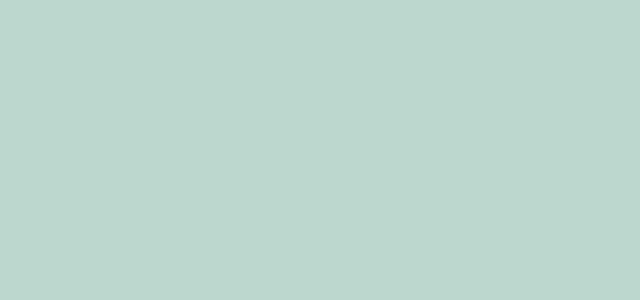
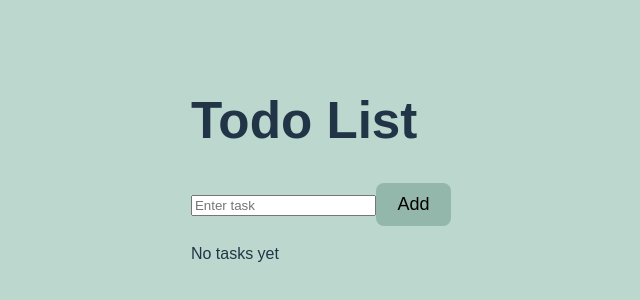
Before and after one commit to Kanchan012/form-react, a React (Vite) app in the folder form/: page /todo in a window 1280 px wide. Before the commit this address had no page. Shown: the part 230-530 px from the top of the page, without its empty margins (319-959 px from the left). Built offline with nearby package versions, Linux system fonts and the light colour scheme.

Commit message:
todo added

```diff
--- a/form/src/App.tsx
+++ b/form/src/App.tsx
@@ -1,7 +1,7 @@
 import { useState } from "react";
 import { BrowserRouter, Routes, Route, NavLink } from "react-router-dom";
 import "./App.css";
-
+import Todo from "./pages/Todo";
 import Counter from "./pages/Counter";
 import InputField from "./components/InputField";
 import CheckboxGroup from "./components/CheckboxGroup";
@@ -54,6 +54,7 @@ function App() {
                   <nav className="navbar">
                     <NavLink to="/">Form</NavLink>
                     <NavLink to="/counter">Counter</NavLink>
+                     <NavLink to="/todo">Todo</NavLink>
                   </nav>
 <br />
                 <button className="submit-btn" type="submit">
@@ -72,6 +73,7 @@ function App() {
           }
         />
         <Route path="/counter" element={<Counter />} />
+        <Route path="/todo" element={<Todo />} />
       </Routes>
     </BrowserRouter>
   );
--- /dev/null
+++ b/form/src/pages/Todo.tsx
@@ -0,0 +1,43 @@
+import { useState } from "react";
+
+function Todo() {
+  const [task, setTask] = useState("");
+  const [tasks, setTasks] = useState<string[]>([]);
+  const addTask = () => {
+    if (task !== "") {
+      setTasks([...tasks, task]);
+      setTask("");
+    }
+  };
+
+  const deleteTask = (index: number) => {
+    const newTasks = tasks.filter((_, i) => i !== index);
+    setTasks(newTasks);
+  };
+
+  return (
+    <div>
+      <h1>Todo List</h1>
+      <input
+        value={task}
+        onChange={(e) => setTask(e.target.value)}
+        placeholder="Enter task"
+      />
+      <button onClick={addTask}>Add</button>
+
+      {tasks.length === 0 ? (
+        <p>No tasks yet</p>
+      ) : (
+        <ol>
+          {tasks.map((t, i) => (
+            <li key={i}>
+              {t} <button onClick={() => deleteTask(i)}>Delete</button>
+            </li>
+          ))}
+        </ol>
+      )}
+    </div>
+  );
+}
+
+export default Todo;
```
